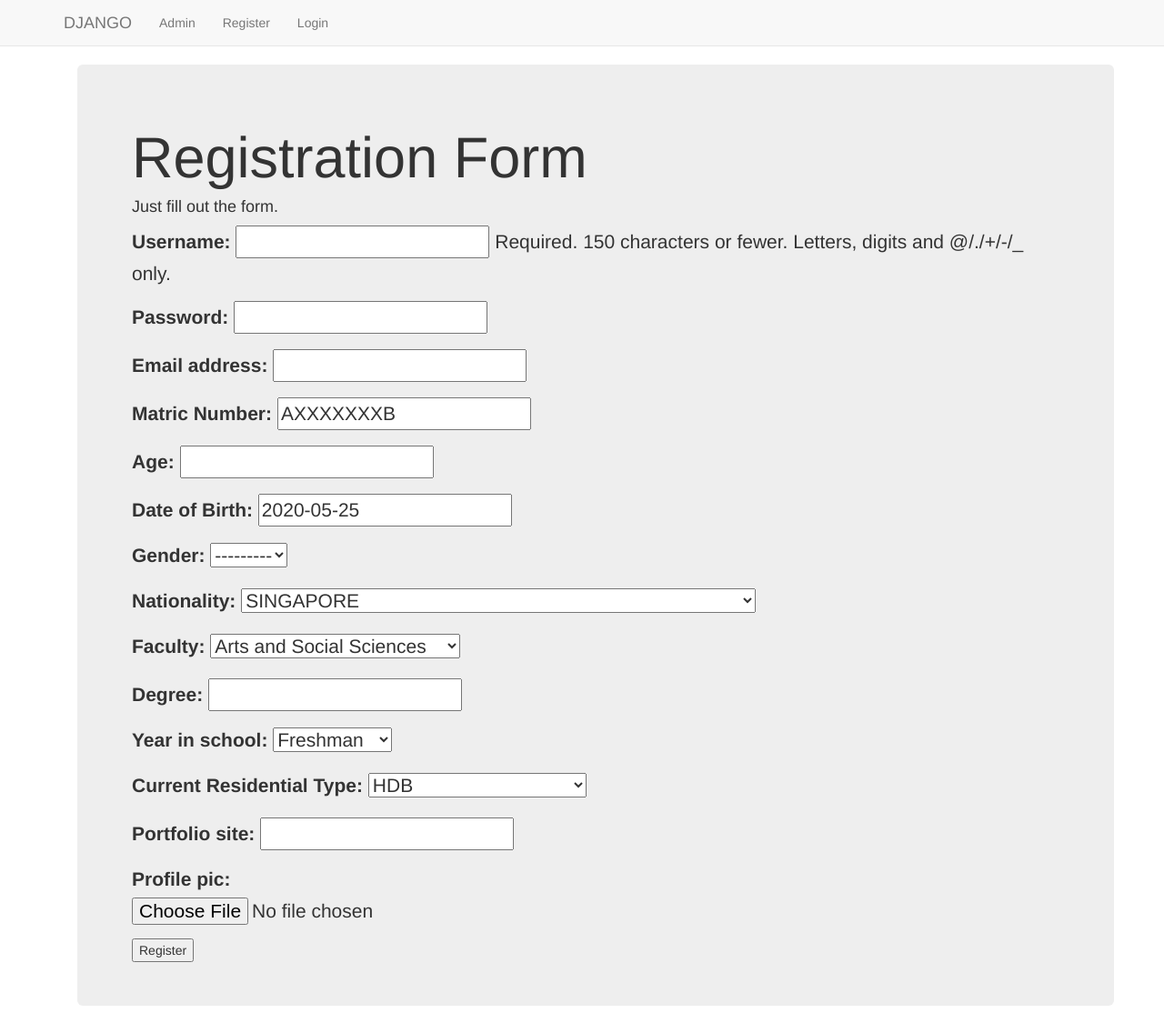
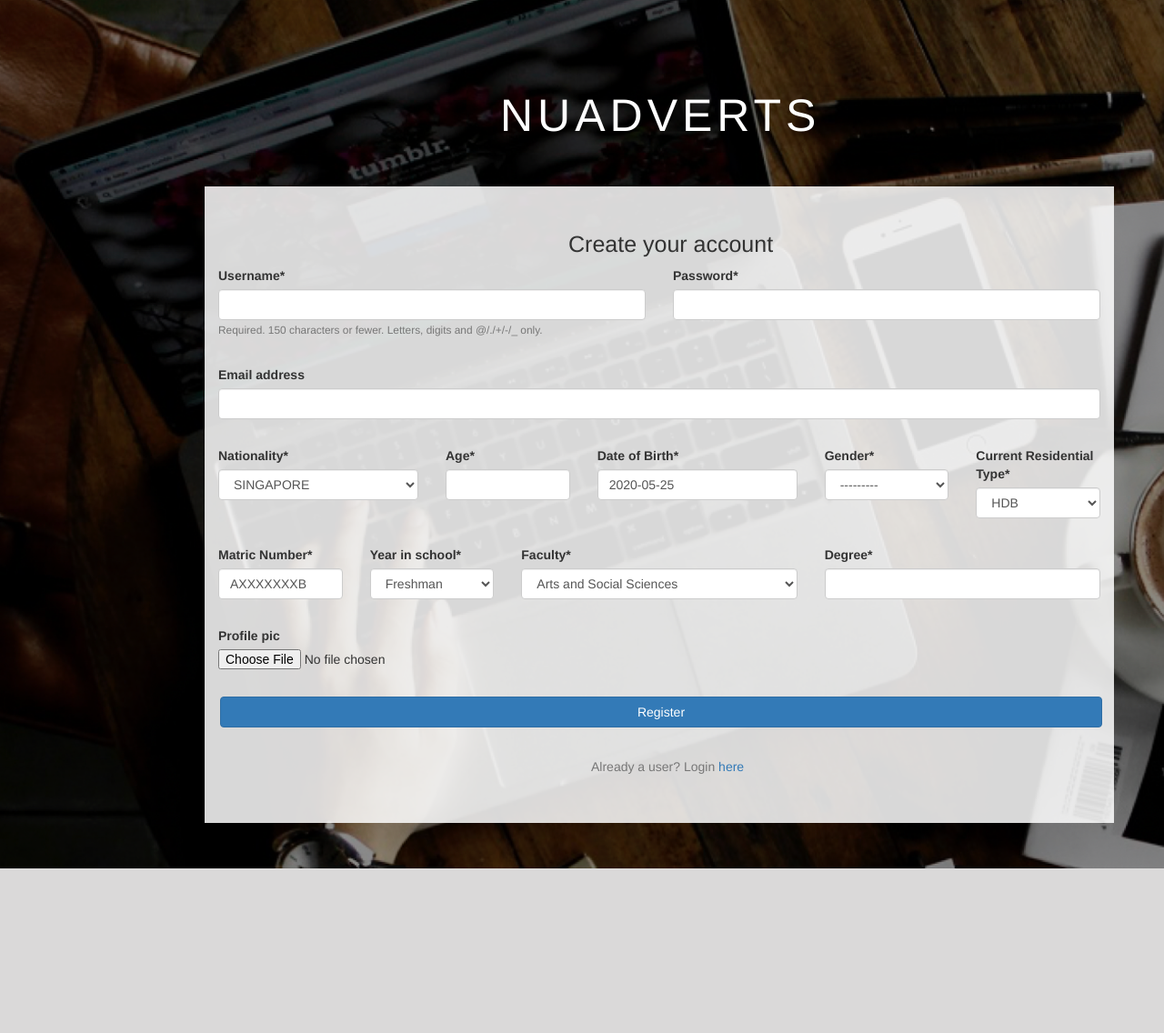
Before and after one commit to NUadS/Orbital2020clone, a Django app: page /NUadvertS/register/ in a window 1280 px wide. Shown: the whole page at 91% size. After the commit the page ends 955 px from the top, so only its background shows below. Run offline with Django 3.2, Linux system fonts and the light colour scheme; some libraries are stand-ins or nearby versions.

Commit message:
adding a change from the feature branch

```diff
--- /dev/null
+++ b/Orbital/NUadvertS/static/NUadvertS/base.css
@@ -0,0 +1,110 @@
+/* All pages before login: Laptop bg image, no navigation bar, indented*/
+        body {
+            background-image: url(bg1.png);
+            background-size: cover;
+            margin-left: 450px;
+        }
+
+
+/*Index page styling */
+        /* Welcome to NUadvertS styling */
+        h1{
+            font-weight: 500;
+            font-size:50px;
+            white-space: nowrap;
+        }
+
+        /* Text below h1 styling */
+        h2{
+            font-size: 25px;
+            margin-left: 60px;
+        }
+
+        /* Text styling for index page (White text, middle of page)*/
+        #index{
+            color: white;
+            margin-top: 375px;
+        }
+
+        /*Styling for login & register buttons on index page (both in middle of page)*/
+        #Buttons{
+            margin-top: 25px;
+            margin-left: 220px;
+        }
+
+        /*Styling for logout button on index page(if user is logged in) */
+        .custom3{
+            margin-left:60px;
+        }
+
+
+
+/*Login/Registration page styling*/
+        /* NUadvertS heading on login/registration page (White text, top-middle of page) */
+        #login_head{
+            color:white;
+            letter-spacing: 5px;
+            margin-top: 100px;
+            margin-left: 100px;
+        }
+
+/*Login page styling */
+        /*Container for login form*/
+        #box{
+
+            background-color: rgba(255, 255, 255, 0.849);
+            margin-left: 70px;
+            margin-top: 70px;
+            height: 400px;
+            width: 400px;
+
+        }
+        /*header of login form */
+        #login{
+            padding-top: 50px;
+            padding-left: 35px;
+            font-weight: lighter;
+
+        }
+        /*Login button of login form */
+        .custom1{
+            margin-top: 30px;
+            margin-left: 17px;
+            margin-bottom: 30px;
+        }
+        /*register button of login form (if user does not have and acct)*/
+        .loginreg{
+            margin-left: 120px;
+        }
+
+/*Styling for registration page: */
+        /*Container for registration form */
+        #box2{
+            background-color: rgba(255, 255, 255, 0.849);
+            margin-left:-225px;
+            margin-top: 50px;
+            margin-right: 1000px;
+            margin-bottom: 50px;
+            height: 700px;
+            width: 1000px;
+
+        }
+
+        /*header of registration form */
+        #register{
+            padding-top:50px;
+            padding-left: 340px;
+            font-weight: lighter;
+        }
+
+        /*register button of registration form*/
+        .custom2{
+            margin-left: 17px;
+            width: 970px;
+        }
+
+        /*login button of registration form (if user already has an acct)*/
+        .reglogin{
+            margin-top: 550px;
+            margin-left: 425px;
+        }
--- a/Orbital/NUadvertS/static/NUadvertS/style.css
+++ b/Orbital/NUadvertS/static/NUadvertS/style.css
@@ -2,6 +2,7 @@
 
 body {
   font-family: "Trebuchet MS", "Lucida Grande";
+  background-color: cadetblue;
 }
 
 h1, h2 {
--- a/Orbital/NUadvertS/templates/NUadvertS/base.html
+++ b/Orbital/NUadvertS/templates/NUadvertS/base.html
@@ -1,3 +1,4 @@
+{%load static%}
 <!DOCTYPE html>
 <html>
   <head>
@@ -5,29 +6,13 @@
     <title>Base</title>
     <!-- Latest compiled and minified CSS -->
     <link rel="stylesheet" href="https://maxcdn.bootstrapcdn.com/bootstrap/3.3.7/css/bootstrap.min.css" integrity="sha384-BVYiiSIFeK1dGmJRAkycuHAHRg32OmUcww7on3RYdg4Va+PmSTsz/K68vbdEjh4u" crossorigin="anonymous">
+    <link rel="stylesheet" type="text/css" href="{% static 'NUadvertS/base.css' %}">
 </head>
   <body>
-    <nav class="navbar navbar-default navbar-static-top">
-      <div class="container">
-        <ul class="nav navbar-nav">
-
-          <li><a class="navbar-brand" href="{% url 'index' %}">DJANGO</a></li>
-          <li><a class="navbar-link" href="{% url 'admin:index' %}">Admin</a></li>
-          <li><a class="navbar-link" href="{% url 'NUadvertS:register' %}">Register</a></li>
-
-          {% if user.is_authenticated %}
-            <li><a href="{% url 'logout' %}">Logout</a></li>
-          {% else %}
-            <li><a class="navbar-link" href="{% url 'NUadvertS:user_login' %}">Login</a></li>
-          {% endif %}
-        </ul>
-      </div>
-    </nav>
-
-    <div class="container">
-    {% block body_block %}
-    {% endblock %}
-
-    </div>
+      {% block body_block %}
+      {% endblock %}
+    <script src="https://code.jquery.com/jquery-3.5.1.slim.min.js" integrity="sha384-DfXdz2htPH0lsSSs5nCTpuj/zy4C+OGpamoFVy38MVBnE+IbbVYUew+OrCXaRkfj" crossorigin="anonymous"></script>
+    <script src="https://cdn.jsdelivr.net/npm/popper.js@1.16.0/dist/umd/popper.min.js" integrity="sha384-Q6E9RHvbIyZFJoft+2mJbHaEWldlvI9IOYy5n3zV9zzTtmI3UksdQRVvoxMfooAo" crossorigin="anonymous"></script>
+    <script src="https://stackpath.bootstrapcdn.com/bootstrap/4.5.0/js/bootstrap.min.js" integrity="sha384-OgVRvuATP1z7JjHLkuOU7Xw704+h835Lr+6QL9UvYjZE3Ipu6Tp75j7Bh/kR0JKI" crossorigin="anonymous"></script>
   </body>
 </html>
--- a/Orbital/NUadvertS/templates/NUadvertS/registration.html
+++ b/Orbital/NUadvertS/templates/NUadvertS/registration.html
@@ -1,21 +1,80 @@
 {% extends "NUadvertS/base.html" %}
 {% load static %}
+{% load crispy_forms_tags %}
 {% block body_block %}
-  <div class="container">
-    <div class="jumbotron">
+<div id="login_head"><h1> NUADVERTS</h1></div>
+<div id="box2">
       {% if registered %}
-        <h1>Thank you for registering!</h1>
+        <h1>You have successfully created your account. Thank you for registering!</h1>
       {% else %}
-        <h1>Registration Form</h1>
-        <h4>Just fill out the form.</h3>
-<form enctype="multipart/form-data" method="POST">
+        <h2 id="register"> Create your account</h2>
+
+        <form enctype="multipart/form-data" method="POST">
           {% csrf_token %}
-          {{ user_form.as_p }}
-          {{ profile_form.as_p }}
-          <input type="submit" name="" value="Register">
+          <!-- Username & PW in same row -->
+          <div class="form-row">
+            <div class="form-group col-md-6 mb-0">
+              {{ user_form.username|as_crispy_field }}
+            </div>
+            <div class="form-group col-md-6 mb-0">
+              {{ user_form.password|as_crispy_field }}
+            </div>
+          </div>
+          <!-- Email to be in a single row -->
+          <div class="form-row">
+            <div class="form-group col-md-12 mb-0">
+              {{ user_form.email|as_crispy_field }}
+            </div>
+          </div>
+          <!-- nationality, age, dob, gender, residential type to be in a single row -->
+          <div class="form-row">
+            <div class="form-group col-md-3 mb-0">
+              {{ profile_form.nationality|as_crispy_field }}
+            </div>
+            <div class="form-group col-md-2 mb-0">
+              {{ profile_form.age|as_crispy_field }}
+            </div>
+            <div class="form-group col-md-3 mb-0">
+              {{ profile_form.dob|as_crispy_field }}
+            </div>
+            <div class="form-group col-md-2 mb-0">
+              {{ profile_form.gender|as_crispy_field }}
+            </div>
+            <div class="form-group col-md-2 mb-0">
+              {{ profile_form.currentresidentialtype|as_crispy_field }}
+            </div>
+          </div>
+
+          <!-- matric number, year, faculty, degree to be in same row  -->
+          <div class="form-row">
+            <div class="form-group col-md-2 mb-0">
+              {{ profile_form.matriculationNumber|as_crispy_field }}
+            </div>
+            <div class="form-group col-md-2 mb-0">
+              {{ profile_form.year_in_school|as_crispy_field }}
+            </div>
+            <div class="form-group col-md-4 mb-0">
+              {{ profile_form.faculty|as_crispy_field }}
+            </div>
+            <div class="form-group col-md-4 mb-0">
+              {{ profile_form.degree|as_crispy_field }}
+            </div>
+          </div>
+
+          <!-- profile pic in one row -->
+          <div class="form-row">
+            <div class="form-group col-md-12 mb-0">
+              {{ profile_form.profile_pic|as_crispy_field }}
+            </div>
+          </div>
+
+          <input class="btn btn-primary custom2 col-md-11" type="submit" value="Register">
         </form>
 
+        <div class="text-muted reglogin">
+         Already a user? Login <a href="{% url 'NUadvertS:user_login' %}">here</a>
+        </div>
+
       {% endif %}
-    </div>
   </div>
 {% endblock %}
--- a/Orbital/NUadvertS/views.py
+++ b/Orbital/NUadvertS/views.py
@@ -14,10 +14,12 @@ def index(request):
 @login_required
 def special(request):
     return HttpResponse("You are logged in !")
+
 @login_required
 def user_logout(request):
     logout(request)
     return HttpResponseRedirect(reverse('index'))
+
 def register(request):
     registered = False
     if request.method == 'POST':
@@ -43,6 +45,9 @@ def register(request):
                           {'user_form':user_form,
                            'profile_form':profile_form,
                            'registered':registered})
+
+
+
 def user_login(request):
     if request.method == 'POST':
         username = request.POST.get('username')
--- a/Orbital/Orbital/settings.py
+++ b/Orbital/Orbital/settings.py
@@ -33,6 +33,7 @@ ALLOWED_HOSTS = []
 # Application definition
 
 INSTALLED_APPS = [
+    'crispy_forms',
     'NUadvertS.apps.NuadvertsConfig',
     'django.contrib.admin',
     'django.contrib.auth',
@@ -41,6 +42,7 @@ INSTALLED_APPS = [
     'django.contrib.messages',
     'django.contrib.staticfiles',
 ]
+CRISPY_TEMPLATE_PACK = 'bootstrap4'
 
 MIDDLEWARE = [
     'django.middleware.security.SecurityMiddleware',
@@ -123,4 +125,4 @@ STATIC_URL = '/static/'
 STATICFILES_DIRS = [STATIC_DIR,]
 MEDIA_ROOT = MEDIA_DIR
 MEDIA_URL = '/media/'
-LOGIN_URL = '/dappx/user_login/'
+LOGIN_URL = '/NUadvertS/user_login/'
```
Also changed, not shown: Orbital/NUadvertS/templates/NUadvertS/index.html (+12 -7 lines), Orbital/NUadvertS/templates/NUadvertS/login.html (+20 -12 lines), Orbital/NUadvertS/static/NUadvertS/bg1.png (added), Orbital/db.sqlite3, 4 other files.
